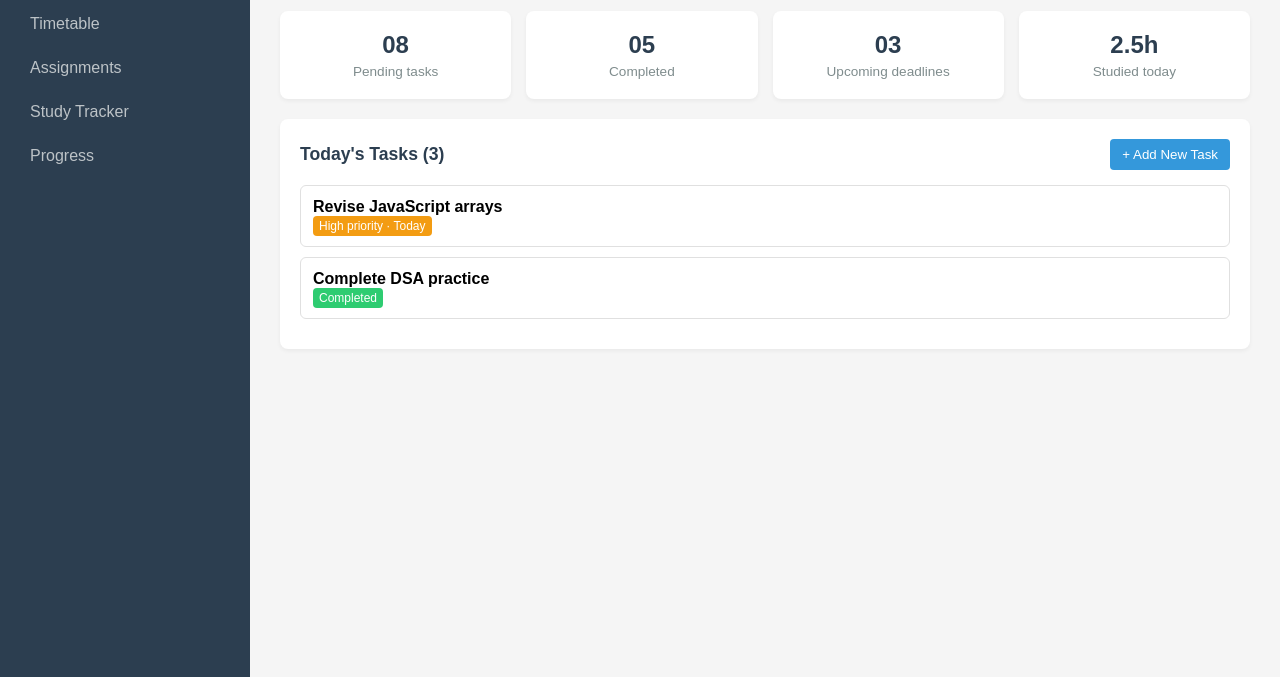
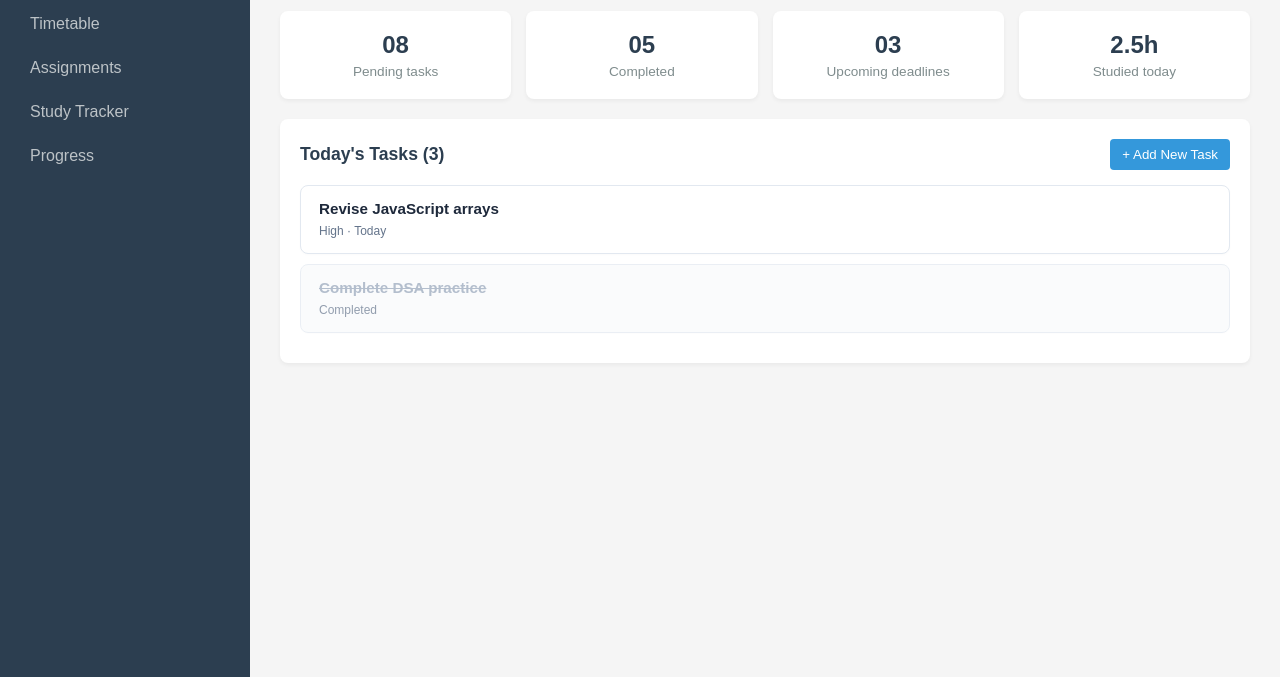
Before and after one commit to rashmi99997/CampusFlow, a plain HTML site: page index.html in a window 1280 px wide. Shown: the part 123-800 px from the top of the page. Drawn offline with Linux system fonts and the light colour scheme.

Commit message:
feat: implement initial render engine and add-task functionality

```diff
--- a/index.html
+++ b/index.html
@@ -60,18 +60,8 @@
                 </div>
 
                 <div class="task-list">
-                    <div class="task-card">
-                        <div>
-                            <h4>Revise JavaScript arrays</h4>
-                            <span class="tag high">High priority · Today</span>
-                        </div>
-                    </div>
-                    <div class="task-card completed">
-                        <div>
-                            <h4>Complete DSA practice</h4>
-                            <span class="tag completed-tag">Completed</span>
-                        </div>
-                    </div>
+                <label>Enter the task:</label>
+                <input type="text" id="task-input" placeholder="What needs to be done?">
                 </div>
             </section>
         </main>
--- a/script.js
+++ b/script.js
@@ -0,0 +1,68 @@
+// 1. WHAT: An array containing our initial task objects
+const tasks = [
+    { id: 1, title: "Revise JavaScript arrays", priority: "High · Today", completed: false },
+    { id: 2, title: "Complete DSA practice", priority: "Completed", completed: true }
+];
+
+// 2. WHAT: Select our HTML elements so JavaScript can interact with them
+const taskContainer = document.querySelector('.task-list');
+const taskInput = document.getElementById('task-input');
+const addTaskBtn = document.getElementById('add-task-btn');
+
+// 3. WHAT: The function that draws (renders) our tasks onto the webpage
+function renderTasks() {
+    // Clear out the container first so we don't get duplicates
+    taskContainer.innerHTML = '';
+
+    // Loop through every task in our array and build its HTML
+    tasks.forEach(task => {
+        const taskItem = document.createElement('div');
+        taskItem.classList.add('task-item');
+
+        if (task.completed) {
+            taskItem.classList.add('completed');
+        }
+
+        taskItem.innerHTML = `
+            <div class="task-info">
+                <h4>${task.title}</h4>
+                <span class="task-priority">${task.priority}</span>
+            </div>
+        `;
+
+        // Append the newly built task card into the HTML container
+        taskContainer.appendChild(taskItem);
+    });
+}
+
+// 4. WHAT: Listen for the user clicking the "Add Task" button
+addTaskBtn.addEventListener('click', function() {
+    // Grab what the user typed and trim whitespace
+    const taskTitle = taskInput.value.trim();
+
+    // Guard clause: If the input box is empty, stop here and alert the user
+    if (taskTitle === "") {
+        alert("Please enter a task!");
+        return;
+    }
+
+    // Create a new task object using the typed text
+    const newTask = {
+        id: tasks.length + 1,
+        title: taskTitle,
+        priority: "Normal · Today",
+        completed: false
+    };
+
+    // Push the new object into our global tasks array
+    tasks.push(newTask);
+
+    // Clear the input field so it's ready for the next task
+    taskInput.value = '';
+
+    // Re-run renderTasks() so the screen updates instantly with the new task!
+    renderTasks();
+});
+
+// 5. Initial call: Draw the starting tasks when the page first loads
+renderTasks();
--- a/style.css
+++ b/style.css
@@ -157,3 +157,45 @@
 .tag.completed-tag {
     background: #2ecc71;
 }
+
+/* Individual Task Card */
+.task-item {
+    display: flex;
+    justify-content: space-between;
+    align-items: center;
+    background-color: #ffffff;
+    padding: 14px 18px;
+    border-radius: 8px;
+    margin-bottom: 10px;
+    border: 1px solid #e2e8f0;
+    box-shadow: 0 1px 3px rgba(0, 0, 0, 0.02);
+    transition: all 0.2s ease;
+}
+
+.task-item:hover {
+    border-color: #cbd5e1;
+    box-shadow: 0 4px 6px -1px rgba(0, 0, 0, 0.05);
+}
+
+.task-info h4 {
+    font-size: 0.95rem;
+    color: #1e293b;
+    margin: 0 0 4px 0;
+}
+
+.task-priority {
+    font-size: 0.75rem;
+    color: #64748b;
+    font-weight: 500;
+}
+
+/* Completed Task Style (for Day 2) */
+.task-item.completed {
+    background-color: #f8fafc;
+    opacity: 0.7;
+}
+
+.task-item.completed h4 {
+    text-decoration: line-through;
+    color: #94a3b8;
+}
```
